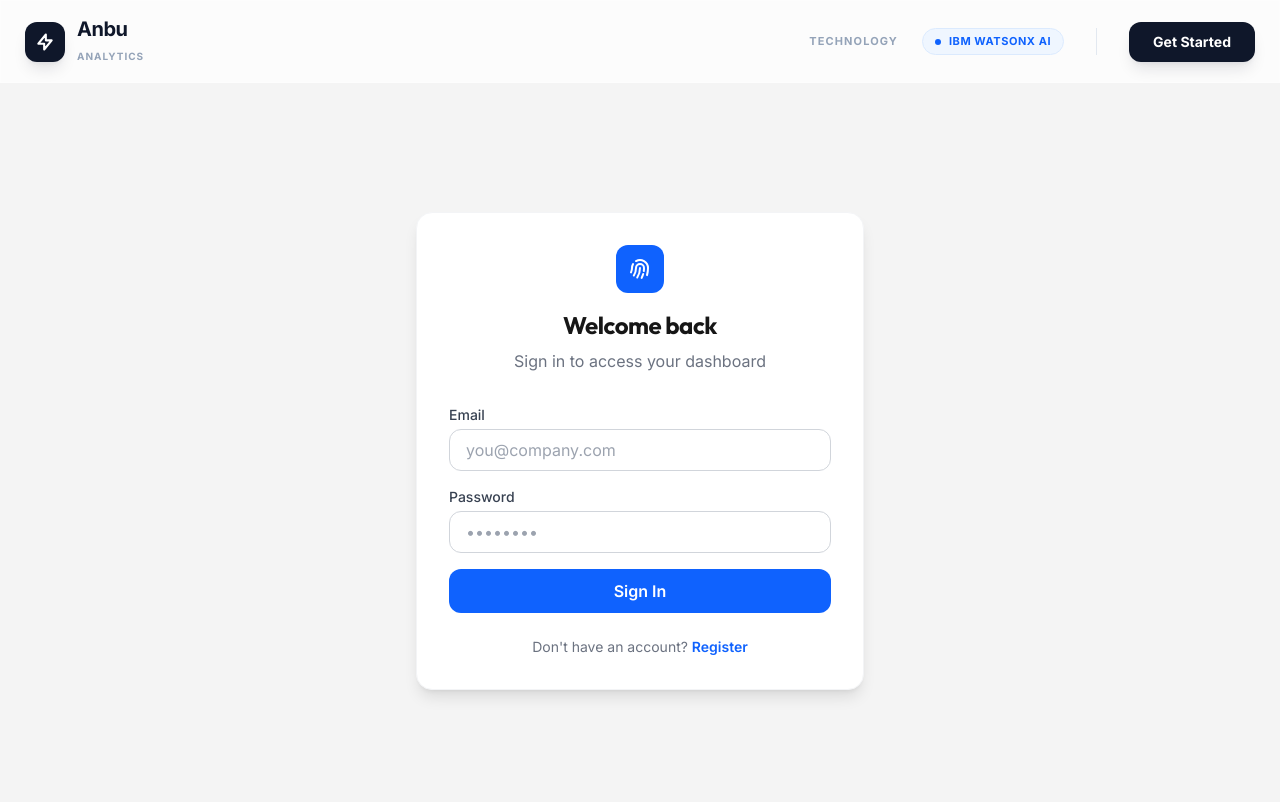
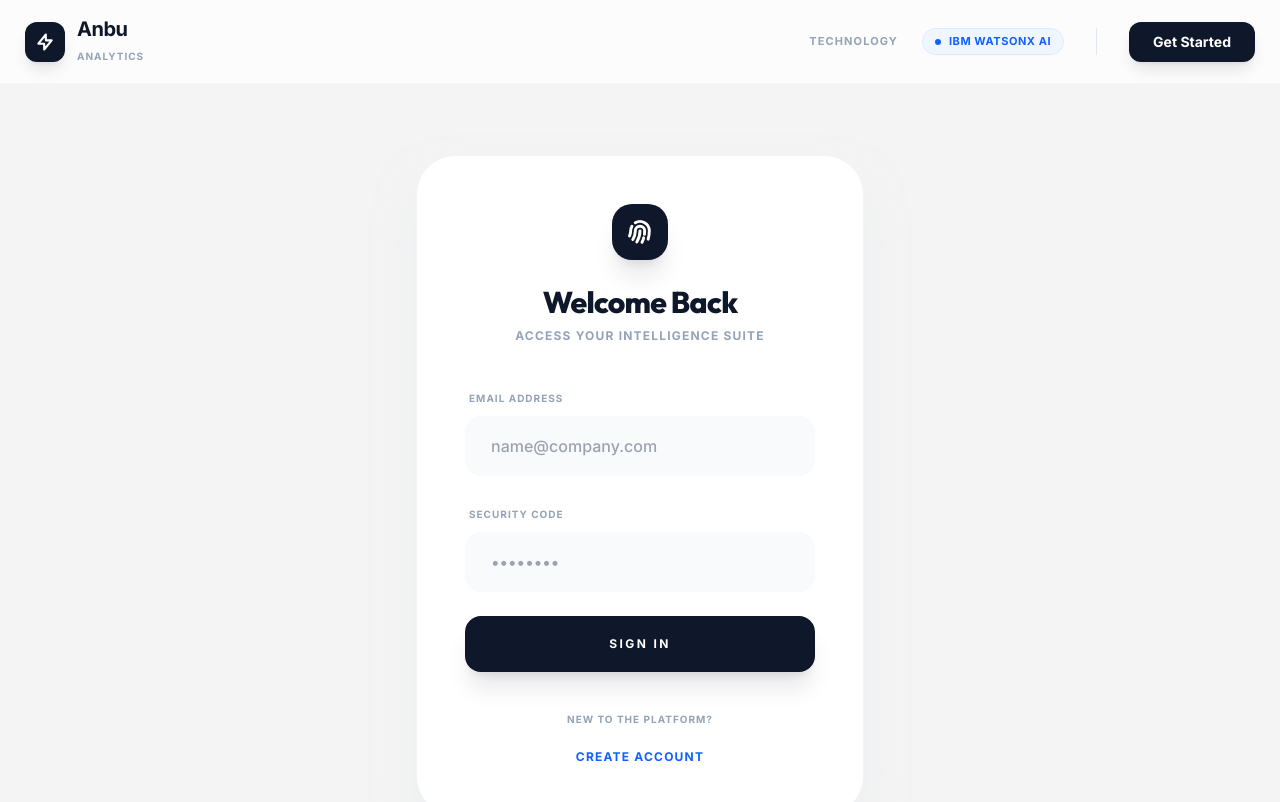
Before and after one commit to chamika-u/Anbu, a React (Vite) app in the folder frontend/: page /login in a window 1280 px wide. Shown: the top 802 px of the page. Built offline with nearby package versions, Linux system fonts and the light colour scheme; no server answers.

Commit message:
feat: create AuthPage component for user login and registration flows

```diff
--- a/frontend/src/components/AuthPage.tsx
+++ b/frontend/src/components/AuthPage.tsx
@@ -38,47 +38,47 @@ const AuthPage: React.FC = () => {
   };
 
   return (
-    <div className="min-h-[80vh] flex items-center justify-center fade-in">
-      <div className="bg-white p-8 rounded-2xl shadow-lg w-full max-w-md border border-gray-100">
-        <div className="text-center mb-8">
-          <div className="inline-flex items-center justify-center w-12 h-12 bg-ibm-blue rounded-xl mb-4">
-            <svg className="w-6 h-6 text-white" fill="none" stroke="currentColor" viewBox="0 0 24 24">
-              <path strokeLinecap="round" strokeLinejoin="round" strokeWidth="2" d="M12 11c0 3.517-1.009 6.799-2.753 9.571m-3.44-2.04l.054-.09A13.916 13.916 0 008 11a4 4 0 118 0c0 1.017-.07 2.019-.203 3m-2.118 6.844A21.88 21.88 0 0015.171 17m3.839 1.132c.645-2.266.99-4.659.99-7.132A8 8 0 008 4.07M3 15.364c.64-1.319 1-2.8 1-4.364 0-1.457.39-2.823 1.07-4" />
+    <div className="min-h-[80vh] flex items-center justify-center p-6 fade-in">
+      <div className="bg-white p-10 md:p-12 rounded-[2.5rem] shadow-2xl shadow-slate-200/50 w-full max-w-md border border-slate-100">
+        <div className="text-center mb-10">
+          <div className="inline-flex items-center justify-center w-14 h-14 bg-slate-900 rounded-[1.25rem] mb-6 shadow-xl shadow-slate-900/10">
+            <svg className="w-7 h-7 text-white" fill="none" stroke="currentColor" viewBox="0 0 24 24">
+              <path strokeLinecap="round" strokeLinejoin="round" strokeWidth="2.5" d="M12 11c0 3.517-1.009 6.799-2.753 9.571m-3.44-2.04l.054-.09A13.916 13.916 0 008 11a4 4 0 118 0c0 1.017-.07 2.019-.203 3m-2.118 6.844A21.88 21.88 0 0015.171 17m3.839 1.132c.645-2.266.99-4.659.99-7.132A8 8 0 008 4.07M3 15.364c.64-1.319 1-2.8 1-4.364 0-1.457.39-2.823 1.07-4" />
             </svg>
           </div>
-          <h2 className="text-2xl font-bold text-ibm-gray">
-            {isLogin ? 'Welcome back' : 'Create an account'}
+          <h2 className="text-3xl font-black text-slate-900 tracking-tight mb-2">
+            {isLogin ? 'Welcome Back' : 'Create Account'}
           </h2>
-          <p className="text-gray-500 mt-2">
-            {isLogin ? 'Sign in to access your dashboard' : 'Join Anbu to track your repositories'}
+          <p className="text-xs font-bold text-slate-400 uppercase tracking-widest">
+            {isLogin ? 'Access your intelligence suite' : 'Join the future of onboarding'}
           </p>
         </div>
 
         {error && (
-          <div className="mb-4 p-3 bg-red-50 text-red-700 text-sm rounded-lg border border-red-200">
+          <div className="mb-6 p-4 bg-red-50 text-red-700 text-[11px] font-bold uppercase tracking-widest rounded-2xl border border-red-100 animate-shake">
             {error}
           </div>
         )}
 
-        <form onSubmit={handleSubmit} className="space-y-4">
-          <div>
-            <label className="block text-sm font-medium text-gray-700 mb-1">Email</label>
+        <form onSubmit={handleSubmit} className="space-y-6">
+          <div className="space-y-2">
+            <label className="text-[10px] font-black text-slate-400 uppercase tracking-widest pl-1">Email Address</label>
             <input
               type="email"
               value={email}
               onChange={(e) => setEmail(e.target.value)}
-              className="w-full px-4 py-2 border border-gray-300 rounded-xl focus:ring-2 focus:ring-ibm-blue focus:border-ibm-blue outline-none transition-all"
-              placeholder="you@company.com"
+              className="w-full px-6 py-4 bg-slate-50 border-2 border-transparent focus:border-slate-200 focus:bg-white rounded-2xl outline-none transition-all font-medium text-slate-900"
+              placeholder="name@company.com"
               required
             />
           </div>
-          <div>
-            <label className="block text-sm font-medium text-gray-700 mb-1">Password</label>
+          <div className="space-y-2">
+            <label className="text-[10px] font-black text-slate-400 uppercase tracking-widest pl-1">Security Code</label>
             <input
               type="password"
               value={password}
               onChange={(e) => setPassword(e.target.value)}
-              className="w-full px-4 py-2 border border-gray-300 rounded-xl focus:ring-2 focus:ring-ibm-blue focus:border-ibm-blue outline-none transition-all"
+              className="w-full px-6 py-4 bg-slate-50 border-2 border-transparent focus:border-slate-200 focus:bg-white rounded-2xl outline-none transition-all font-medium text-slate-900"
               placeholder="••••••••"
               required
             />
@@ -87,19 +87,29 @@ const AuthPage: React.FC = () => {
           <button
             type="submit"
             disabled={isLoading}
-            className="w-full bg-ibm-blue text-white font-semibold py-2.5 rounded-xl hover:bg-blue-700 active:scale-95 transition-all disabled:opacity-70"
+            className="w-full bg-slate-900 text-white font-bold py-5 rounded-2xl hover:bg-slate-800 active:scale-[0.98] transition-all shadow-xl shadow-slate-900/10 disabled:opacity-30 uppercase tracking-[0.2em] text-xs"
           >
-            {isLoading ? 'Processing...' : (isLogin ? 'Sign In' : 'Sign Up')}
+            {isLoading ? (
+              <span className="flex items-center justify-center gap-2">
+                <svg className="animate-spin h-4 w-4 text-white" fill="none" viewBox="0 0 24 24">
+                  <circle className="opacity-25" cx="12" cy="12" r="10" stroke="currentColor" strokeWidth="4" />
+                  <path className="opacity-75" fill="currentColor" d="M4 12a8 8 0 018-8V0C5.373 0 0 5.373 0 12h4z" />
+                </svg>
+                Authenticating
+              </span>
+            ) : (isLogin ? 'Sign In' : 'Register')}
           </button>
         </form>
 
-        <div className="mt-6 text-center text-sm text-gray-500">
-          {isLogin ? "Don't have an account? " : "Already have an account? "}
+        <div className="mt-10 text-center">
+          <p className="text-[10px] font-black text-slate-400 uppercase tracking-widest mb-4">
+            {isLogin ? "New to the platform?" : "Already a member?"}
+          </p>
           <button
-            onClick={() => setIsLogin(!isLogin)}
-            className="text-ibm-blue font-semibold hover:underline"
+            onClick={() => { setIsLogin(!isLogin); setError(''); }}
+            className="text-ibm-blue font-bold text-xs uppercase tracking-widest hover:text-blue-700 transition-colors"
           >
-            {isLogin ? 'Register' : 'Sign In'}
+            {isLogin ? 'Create Account' : 'Sign In instead'}
           </button>
         </div>
       </div>
```
